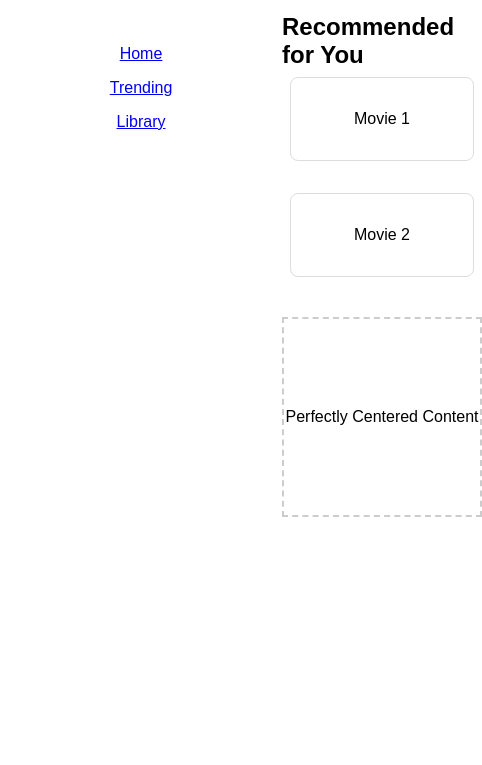
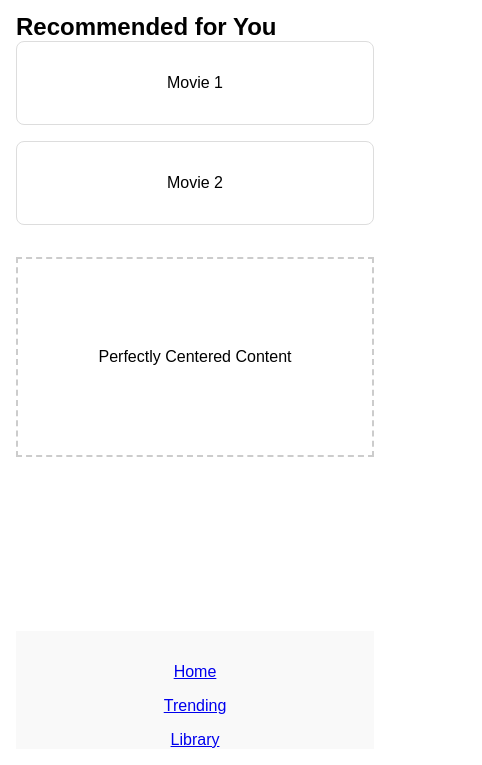
Before and after one commit to lameckkipsang/cineview-dashboard, a plain HTML site: page index.html in a window 390 px wide. Shown: the part 79-844 px from the top of the page, 482 px wide, since content can reach past the window. Drawn offline with Linux system fonts and the light colour scheme.

Commit message:
add responsivity to the styling

```diff
--- a/style.css
+++ b/style.css
@@ -11,6 +11,7 @@ body {
     height: 100vh;
     grid-template-columns: 250px 1fr;
     grid-template-rows: 60px 1fr;
+
     grid-template-areas:
         "header header"
         "sidebar main";
@@ -19,7 +20,8 @@ body {
 }
 .top-nav { grid-area: header;}
 .sidebar { grid-area: sidebar;}
-.content-area {grid-area:main;}
+.content-area { grid-area:main;}
+
 .top-nav {
     display: flex;
     justify-content: space-between;
@@ -33,6 +35,7 @@ body {
     align-items:center;
     gap: 1rem;
     padding-top: 2rem;
+    background: #f9f9f9;
 }
 .empty-state {
     display: flex;
@@ -51,7 +54,15 @@ body {
     padding: 2rem;
     border: 1px solid #ddd;
     border-radius: 8px;
-    margin: 0.5rem;
     background: #fff;
     text-align:center;
 }
+@media (max-width: 768px) {
+    .dashboard-wrapper {
+        grid-template-columns: 1fr;
+        grid-template-areas:
+        "header"
+        "main"
+        "sidebar";
+    }
+}
```
